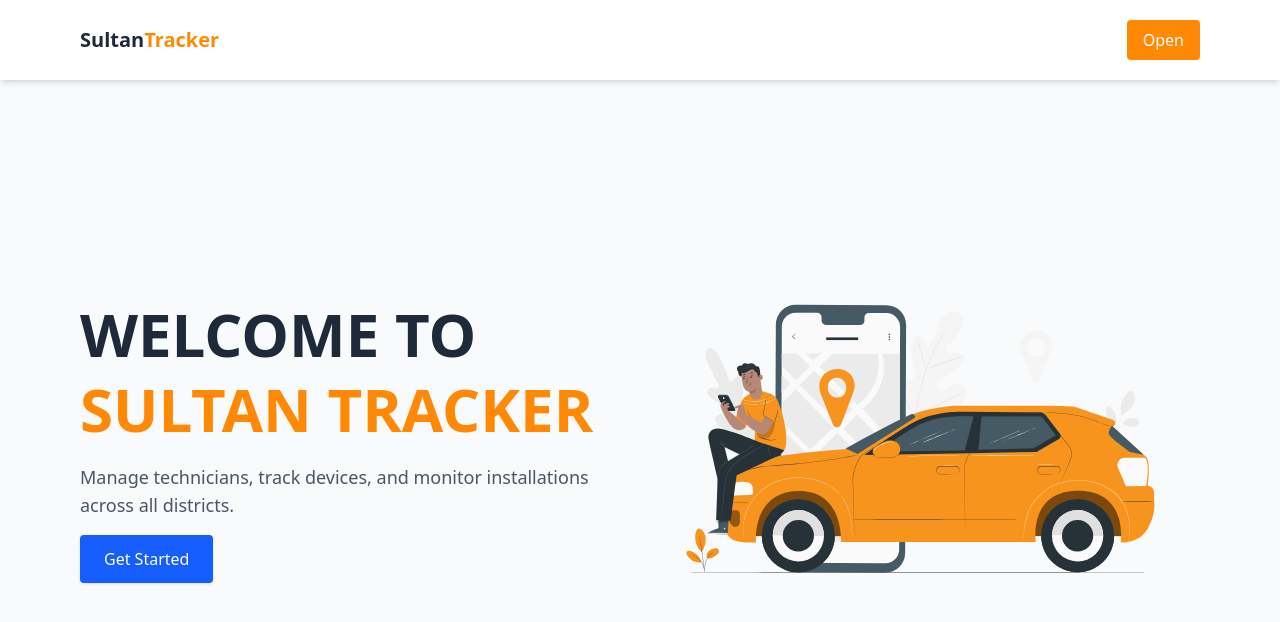
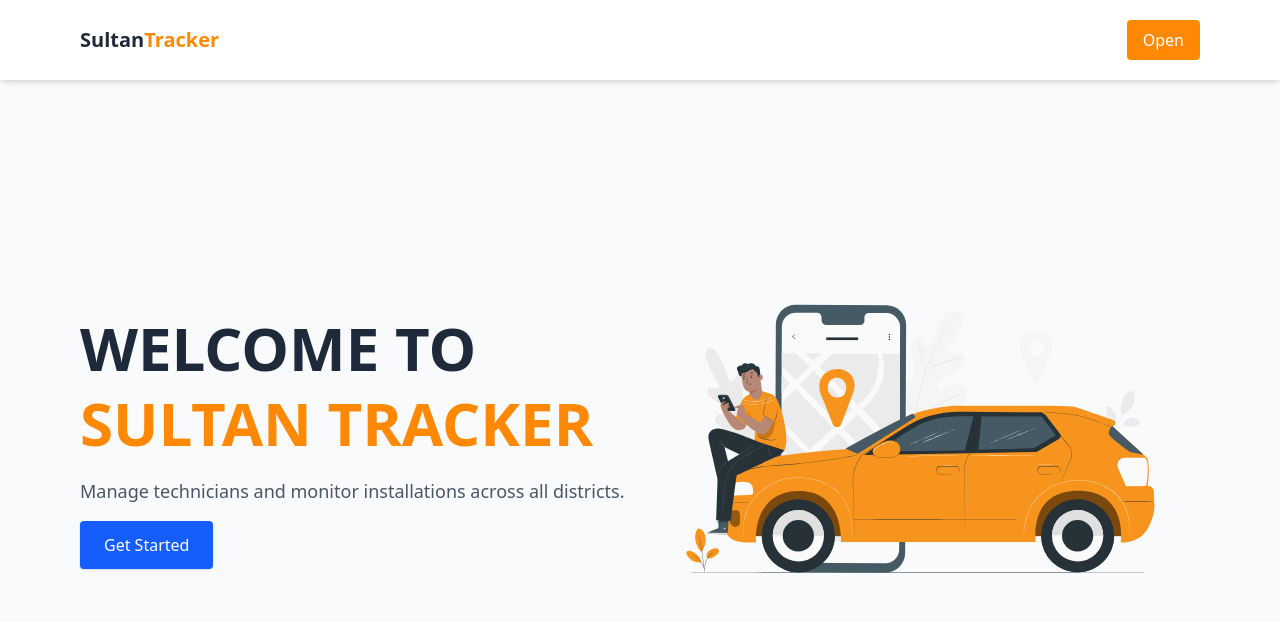
Before and after one commit to Shazzad32/Marketing-Technician-App, a Next.js app: page / in a window 1280 px wide. Shown: the top 622 px of the page. Built offline with nearby package versions, Linux system fonts and the light colour scheme.

Commit message:
add insert date 1

```diff
--- a/components/HomePage.jsx
+++ b/components/HomePage.jsx
@@ -25,8 +25,7 @@ export default function HomePage() {
             <span className="text-orange-400">Sultan Tracker</span>
           </h2>
           <p className="text-gray-600 text-lg">
-            Manage technicians, track devices, and monitor installations across
-            all districts.
+            Manage technicians and monitor installations across all districts.
           </p>
           <Link
             href="/technician"
--- a/components/TechnicianTable.jsx
+++ b/components/TechnicianTable.jsx
@@ -40,7 +40,7 @@ const TechnicianTable = ({ item }) => {
             <strong>Address:</strong> {item?.address}
           </p>
           <p className="truncate">
-            <strong>Address:</strong> {formatteDate}
+            <strong>Date:</strong> {formatteDate}
           </p>
         </div>
 
```
